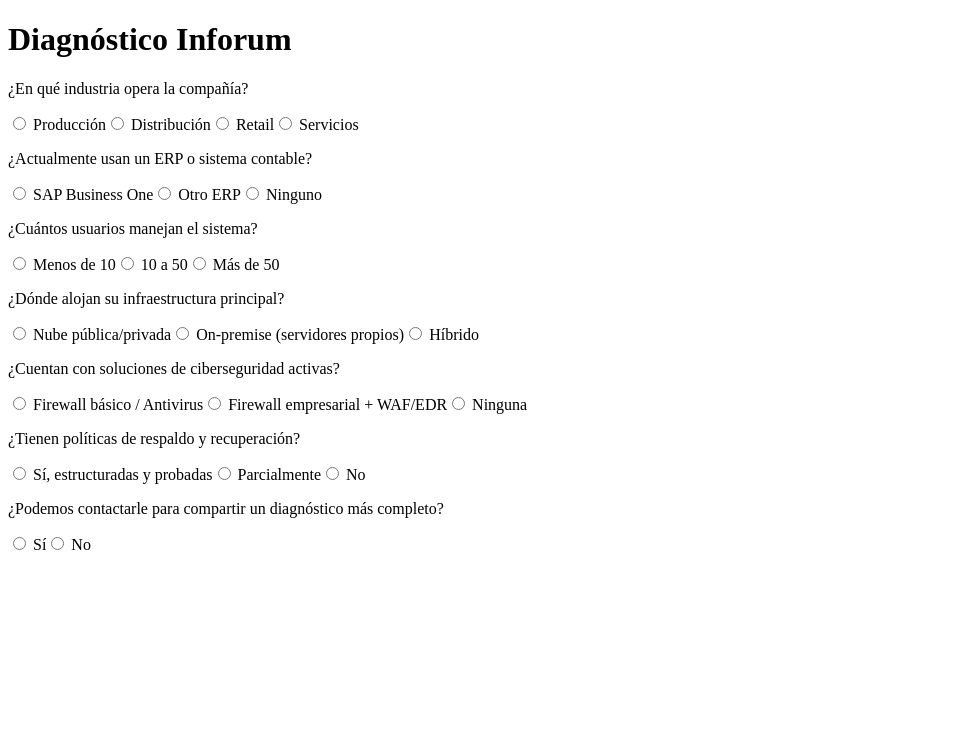
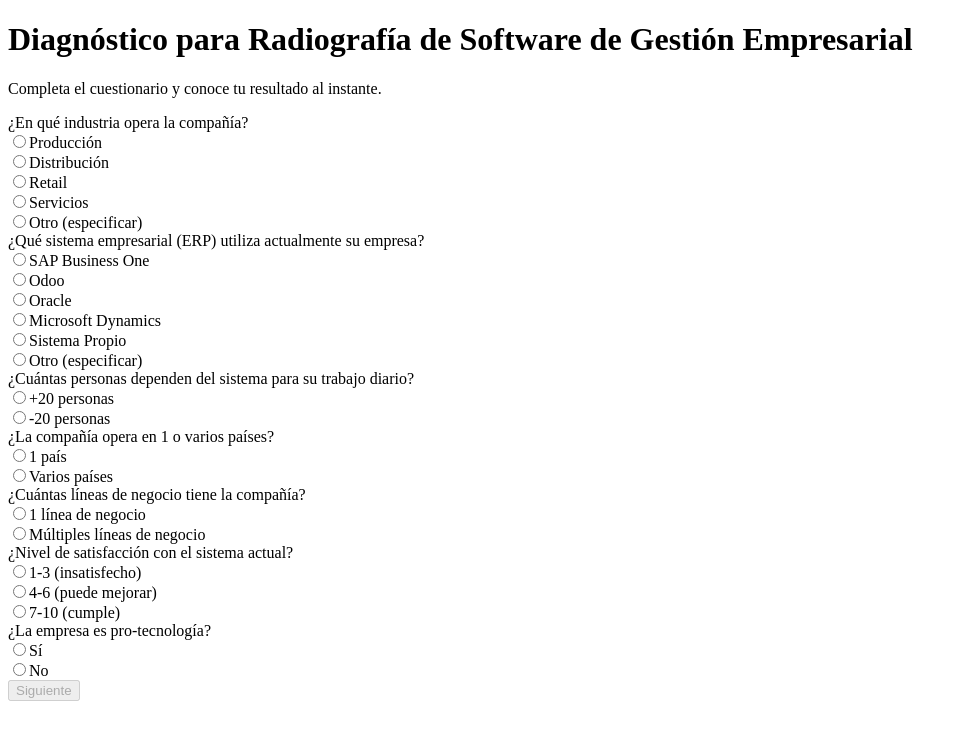
Before and after one commit to grupoinforum/inforum-diagnostico, a Next.js app in the folder inforum-diagnostico/: page /diagnostico in a window 1280 px wide. Shown: the top 740 px of the page, without its empty margins (0-967 px from the left). Built offline with nearby package versions, Linux system fonts and the light colour scheme.

Commit message:
Update diagnostico-content.tsx

```diff
--- a/inforum-diagnostico/app/diagnostico/diagnostico-content.tsx
+++ b/inforum-diagnostico/app/diagnostico/diagnostico-content.tsx
@@ -1,11 +1,11 @@
 "use client";
-import { useEffect, useMemo, useState } from "react";
+import { useMemo, useState } from "react";
 import { useSearchParams } from "next/navigation";
 
-// 🔹 Forzar renderizado dinámico (no prerender en build)
+// Forzar renderizado sólo en cliente (el wrapper ya está en page.tsx)
 export const dynamic = "force-dynamic";
 
-// ---- Configuración del cuestionario ----
+// ---- Configuración del cuestionario (tus 7 preguntas originales) ----
 const QUESTIONS = [
   {
     id: "industria",
@@ -16,126 +16,330 @@ const QUESTIONS = [
       { value: "distribucion", label: "Distribución", score: 2 },
       { value: "retail", label: "Retail", score: 2 },
       { value: "servicios", label: "Servicios", score: 1 },
+      { value: "otro", label: "Otro (especificar)", score: 1, requiresText: true },
     ],
+    required: true,
   },
   {
-    id: "sistema",
-    label: "¿Actualmente usan un ERP o sistema contable?",
+    id: "erp",
+    label: "¿Qué sistema empresarial (ERP) utiliza actualmente su empresa?",
     type: "single" as const,
     options: [
-      { value: "sap", label: "SAP Business One", score: 2 },
-      { value: "otro", label: "Otro ERP", score: 2 },
-      { value: "ninguno", label: "Ninguno", score: 1 },
+      { value: "sapb1", label: "SAP Business One", score: 2 },
+      { value: "odoo", label: "Odoo", score: 2 },
+      { value: "oracle", label: "Oracle", score: 2 },
+      { value: "msdynamics", label: "Microsoft Dynamics", score: 1 },
+      { value: "sistema_propio", label: "Sistema Propio", score: 2 },
+      { value: "erp_otro", label: "Otro (especificar)", score: 2, requiresText: true },
     ],
+    required: true,
   },
   {
-    id: "usuarios",
-    label: "¿Cuántos usuarios manejan el sistema?",
+    id: "personas",
+    label: "¿Cuántas personas dependen del sistema para su trabajo diario?",
     type: "single" as const,
     options: [
-      { value: "menos10", label: "Menos de 10", score: 1 },
-      { value: "10a50", label: "10 a 50", score: 2 },
-      { value: "50plus", label: "Más de 50", score: 2 },
+      { value: ">20", label: "+20 personas", score: 2 },
+      { value: "<=20", label: "-20 personas", score: 1 },
     ],
+    required: true,
   },
   {
-    id: "infraestructura",
-    label: "¿Dónde alojan su infraestructura principal?",
+    id: "paises",
+    label: "¿La compañía opera en 1 o varios países?",
     type: "single" as const,
     options: [
-      { value: "nube", label: "Nube pública/privada", score: 2 },
-      { value: "onprem", label: "On-premise (servidores propios)", score: 2 },
-      { value: "mixto", label: "Híbrido", score: 2 },
+      { value: "1", label: "1 país", score: 1 },
+      { value: ">1", label: "Varios países", score: 2 },
     ],
+    required: true,
   },
   {
-    id: "ciberseguridad",
-    label: "¿Cuentan con soluciones de ciberseguridad activas?",
+    id: "lineas",
+    label: "¿Cuántas líneas de negocio tiene la compañía?",
     type: "single" as const,
     options: [
-      { value: "basica", label: "Firewall básico / Antivirus", score: 1 },
-      { value: "avanzada", label: "Firewall empresarial + WAF/EDR", score: 2 },
-      { value: "ninguna", label: "Ninguna", score: 1 },
+      { value: "1", label: "1 línea de negocio", score: 1 },
+      { value: ">1", label: "Múltiples líneas de negocio", score: 2 },
     ],
+    required: true,
   },
   {
-    id: "respaldo",
-    label: "¿Tienen políticas de respaldo y recuperación?",
+    id: "satisfaccion",
+    label: "¿Nivel de satisfacción con el sistema actual?",
     type: "single" as const,
     options: [
-      { value: "si", label: "Sí, estructuradas y probadas", score: 2 },
-      { value: "parcial", label: "Parcialmente", score: 1 },
-      { value: "no", label: "No", score: 1 },
+      { value: "1-3", label: "1-3 (insatisfecho)", score: 2 },
+      { value: "4-6", label: "4-6 (puede mejorar)", score: 2 },
+      { value: "7-10", label: "7-10 (cumple)", score: 1 },
     ],
+    required: true,
   },
   {
-    id: "contacto",
-    label: "¿Podemos contactarle para compartir un diagnóstico más completo?",
+    id: "protecnologia",
+    label: "¿La empresa es pro-tecnología?",
     type: "single" as const,
     options: [
       { value: "si", label: "Sí", score: 2 },
       { value: "no", label: "No", score: 1 },
     ],
+    required: true,
   },
+] as const;
+
+type Answer = {
+  id: string;
+  value: string;
+  score: 1 | 2;
+  extraText?: string;
+};
+
+const COUNTRIES = [
+  { value: "GT", label: "Guatemala" },
+  { value: "SV", label: "El Salvador" },
+  { value: "HN", label: "Honduras" },
+  { value: "PA", label: "Panamá" },
+  { value: "DO", label: "República Dominicana" },
+  { value: "EC", label: "Ecuador" },
+] as const;
+
+type CountryValue = typeof COUNTRIES[number]["value"];
+
+const FREE_EMAIL_DOMAINS = [
+  "gmail.com","hotmail.com","outlook.com","yahoo.com","icloud.com","proton.me","aol.com","live.com","msn.com"
 ];
 
-// ---- Componente principal ----
+function isCorporateEmail(email: string) {
+  const domain = email.split("@").pop()?.toLowerCase().trim();
+  if (!domain) return false;
+  return !FREE_EMAIL_DOMAINS.includes(domain);
+}
+
 export default function DiagnosticoContent() {
   const searchParams = useSearchParams();
-  const [answers, setAnswers] = useState<Record<string, string>>({});
-  const [result, setResult] = useState<string | null>(null);
+  const [step, setStep] = useState(1); // 1 preguntas, 2 datos, 3 consentimiento
+  const [answers, setAnswers] = useState<Record<string, Answer | undefined>>({});
+  const [form, setForm] = useState({
+    name: "",
+    company: "",
+    email: "",
+    country: "GT" as CountryValue,
+    consent: false,
+  });
+  const [loading, setLoading] = useState(false);
+  const [errorMsg, setErrorMsg] = useState<string | null>(null);
+  const [serverResp, setServerResp] = useState<null | { ok: boolean; message: string; title: string; resultKey: "califica" | "nocupo" }>(null);
 
-  useEffect(() => {
-    if (Object.keys(answers).length === QUESTIONS.length) {
-      const score = QUESTIONS.reduce((acc, q) => {
-        const option = q.options.find((o) => o.value === answers[q.id]);
-        return acc + (option?.score || 0);
-      }, 0);
-      setResult(score >= 10 ? "Califica" : "Sin cupo");
-    }
+  const utms = useMemo(() => {
+    const keys = ["utm_source","utm_medium","utm_campaign","utm_content","utm_term"] as const;
+    const x: Record<string,string> = {};
+    keys.forEach(k => { const v = searchParams.get(k); if (v) x[k] = v; });
+    return x;
+  }, [searchParams]);
+
+  const progressPct = useMemo(() => (step / 3) * 100, [step]);
+
+  const handleSelect = (qid: string, optionValue: string) => {
+    const q = QUESTIONS.find(q => q.id === qid)!;
+    const opt = q.options.find(o => o.value === optionValue)!;
+    setAnswers(prev => ({ ...prev, [qid]: { id: qid, value: optionValue, score: (opt.score as 1|2) } }));
+  };
+
+  const handleExtraText = (qid: string, text: string) => {
+    const existing = answers[qid];
+    if (!existing) return;
+    setAnswers(prev => ({ ...prev, [qid]: { ...existing, extraText: text } }));
+  };
+
+  const canContinueQuestions = useMemo(() => {
+    return QUESTIONS.every(q => !!answers[q.id]);
   }, [answers]);
 
+  const canContinueData = useMemo(() => {
     return (
-    <div className="max-w-2xl mx-auto py-10">
-      <h1 className="text-2xl font-bold mb-6">
-        Diagnóstico Inforum
-      </h1>
+      form.name.trim().length > 1 &&
+      form.company.trim().length > 1 &&
+      /.+@.+\..+/.test(form.email) &&
+      isCorporateEmail(form.email)
+    );
+  }, [form]);
 
+  const onSubmit = async () => {
+    setErrorMsg(null);
+    if (!form.consent) {
+      setErrorMsg("Debes aceptar el consentimiento para continuar.");
+      return;
+    }
+    setLoading(true);
+    setServerResp(null);
+
+    try {
+      const res = await fetch("/api/submit", {
+        method: "POST",
+        headers: { "Content-Type": "application/json" },
+        body: JSON.stringify({
+          answers: Object.values(answers),
+          contact: form,
+          utms,
+        }),
+      });
+      const data = await res.json();
+      if (!res.ok) throw new Error(data?.message || "Error al enviar");
+      setServerResp({ ok: true, message: data.message, title: data.title, resultKey: data.resultKey });
+    } catch (e: any) {
+      setServerResp({ ok: false, message: e.message || "Error", title: "Error", resultKey: "nocupo" });
+    } finally {
+      setLoading(false);
+    }
+  };
+
+  if (serverResp?.ok) {
+    return (
+      <main className="max-w-3xl mx-auto p-6">
+        <div className="w-full h-2 bg-gray-200 rounded mb-6">
+          <div className="h-2 bg-blue-500 rounded" style={{ width: "100%" }} />
+        </div>
+        <h1 className="text-2xl font-semibold mb-2">{serverResp.title}</h1>
+        <p className="text-gray-700 mb-6">{serverResp.message}</p>
+        {serverResp.resultKey === "califica" ? (
+          <a href="https://wa.me/50242170962?text=Hola%2C%20vengo%20del%20diagn%C3%B3stico" className="inline-block px-5 py-3 rounded-2xl shadow bg-blue-600 text-white">Ir a WhatsApp</a>
+        ) : null}
+      </main>
+    );
+  }
+
+  return (
+    <main className="max-w-3xl mx-auto p-6">
+      {/* Barra de progreso */}
+      <div className="w-full h-2 bg-gray-200 rounded mb-6">
+        <div className="h-2 bg-blue-500 rounded transition-all" style={{ width: `${progressPct}%` }} />
+      </div>
+
+      <h1 className="text-2xl font-semibold mb-4">Diagnóstico para Radiografía de Software de Gestión Empresarial</h1>
+      <p className="text-gray-600 mb-4">Completa el cuestionario y conoce tu resultado al instante.</p>
+      {errorMsg && <p className="text-sm text-red-600 mb-4">{errorMsg}</p>}
+
+      {/* Paso 1: Preguntas */}
+      {step === 1 && (
+        <section className="space-y-6">
           {QUESTIONS.map((q) => (
-        <div key={q.id} className="mb-6">
-          <p className="font-medium">{q.label}</p>
-          <div className="space-x-4">
+            <div key={q.id} className="p-4 rounded-2xl border border-gray-200">
+              <label className="font-medium block mb-3">{q.label}</label>
+              <div className="space-y-2">
                 {q.options.map((o) => (
-              <label key={o.value} className="mr-4">
+                  <div key={o.value} className="flex items-center gap-3">
                     <input
                       type="radio"
+                      id={`${q.id}_${o.value}`}
                       name={q.id}
-                  value={o.value}
-                  checked={answers[q.id] === o.value}
-                  onChange={(e) =>
-                    setAnswers((prev) => ({
-                      ...prev,
-                      [q.id]: e.target.value,
-                    }))
-                  }
-                />{" "}
+                      className="cursor-pointer"
+                      onChange={() => handleSelect(q.id, o.value)}
+                      checked={answers[q.id]?.value === o.value}
+                    />
+                    <label htmlFor={`${q.id}_${o.value}`} className="cursor-pointer">
                       {o.label}
                     </label>
+                  </div>
                 ))}
               </div>
+              {q.options.some(o => (o as any).requiresText) && answers[q.id]?.value?.includes("otro") && (
+                <input
+                  type="text"
+                  placeholder="Especifica aquí"
+                  className="mt-3 w-full border rounded-xl px-3 py-2"
+                  onChange={(e) => handleExtraText(q.id, e.target.value)}
+                />
+              )}
             </div>
           ))}
+          <div className="flex justify-end">
+            <button
+              onClick={() => setStep(2)}
+              disabled={!canContinueQuestions}
+              className="px-5 py-3 rounded-2xl shadow bg-blue-600 text-white disabled:opacity-50"
+            >
+              Siguiente
+            </button>
+          </div>
+        </section>
+      )}
 
-      {result && (
-        <div className="mt-6 p-4 bg-gray-100 rounded">
-          <p className="font-semibold">
-            Resultado:{" "}
-            <span className={result === "Califica" ? "text-green-600" : "text-red-600"}>
-              {result}
-            </span>
-          </p>
+      {/* Paso 2: Datos de contacto */}
+      {step === 2 && (
+        <section className="space-y-4">
+          <div>
+            <label className="block mb-1">Nombre</label>
+            <input className="w-full border rounded-xl px-3 py-2" value={form.name} onChange={e => setForm({ ...form, name: e.target.value })} />
           </div>
+          <div>
+            <label className="block mb-1">Empresa</label>
+            <input className="w-full border rounded-xl px-3 py-2" value={form.company} onChange={e => setForm({ ...form, company: e.target.value })} />
+          </div>
+          <div>
+            <label className="block mb-1">Correo empresarial</label>
+            <input className="w-full border rounded-xl px-3 py-2" value={form.email} onChange={e => setForm({ ...form, email: e.target.value })} />
+            {form.email && !isCorporateEmail(form.email) && (
+              <p className="text-sm text-red-600 mt-1">Usa un correo corporativo (no gmail/hotmail/outlook/yahoo, etc.).</p>
             )}
           </div>
+          <div>
+            <label className="block mb-1">País</label>
+            <select className="w-full border rounded-xl px-3 py-2" value={form.country} onChange={e => setForm({ ...form, country: e.target.value as CountryValue })}>
+              {COUNTRIES.map(c => (<option key={c.value} value={c.value}>{c.label}</option>))}
+            </select>
+          </div>
+          <div className="flex items-center justify-between gap-3 pt-2">
+            <button onClick={() => setStep(1)} className="px-5 py-3 rounded-2xl border">Atrás</button>
+            <button
+              onClick={() => setStep(3)}
+              disabled={!canContinueData}
+              className="px-5 py-3 rounded-2xl shadow bg-blue-600 text-white disabled:opacity-50"
+            >
+              Siguiente
+            </button>
+          </div>
+        </section>
+      )}
+
+      {/* Paso 3: Consentimiento y envío */}
+      {step === 3 && (
+        <section className="space-y-4">
+          <div className="p-4 rounded-2xl border border-gray-200">
+            <label className="flex items-start gap-3">
+              <input
+                type="checkbox"
+                checked={form.consent}
+                onChange={e => setForm({ ...form, consent: e.target.checked })}
+              />
+              <span>
+                Autorizo a Grupo Inforum a contactarme respecto a esta evaluación y servicios relacionados. He leído la{" "}
+                {process.env.NEXT_PUBLIC_PRIVACY_URL ? (
+                  <a
+                    href={process.env.NEXT_PUBLIC_PRIVACY_URL}
+                    className="text-blue-600 underline"
+                    target="_blank"
+                    rel="noreferrer"
+                  >
+                    Política de Privacidad
+                  </a>
+                ) : (
+                  <span className="font-medium">Política de Privacidad</span>
+                )}.
+              </span>
+            </label>
+          </div>
+          <div className="flex items-center justify-between gap-3">
+            <button onClick={() => setStep(2)} className="px-5 py-3 rounded-2xl border">Atrás</button>
+            <button
+              onClick={onSubmit}
+              disabled={loading || !form.consent}
+              className="px-5 py-3 rounded-2xl shadow bg-blue-600 text-white disabled:opacity-50"
+            >
+              {loading ? "Enviando..." : "Haz clic para conocer tu resultado"}
+            </button>
+          </div>
+        </section>
+      )}
+    </main>
   );
 }
```
Lines whose indentation alone changed are shown as unchanged.
